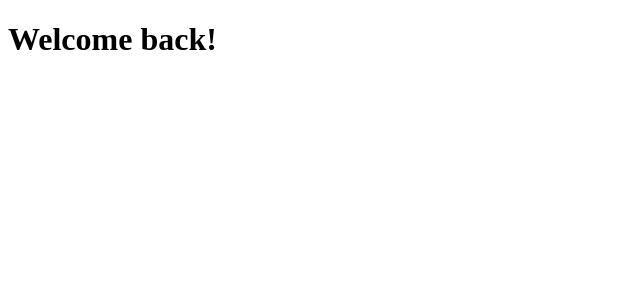
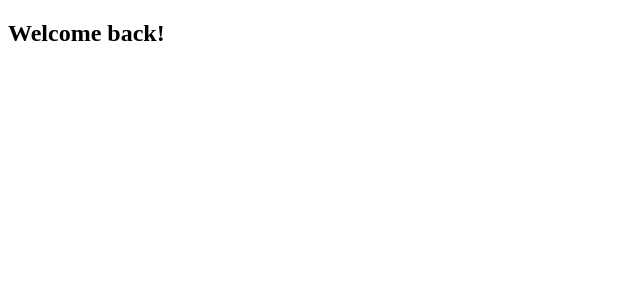
Before and after one commit to leeunduck/SideProject-winnibears-, a React (Create React App) app: page / in a window 1280 px wide. Shown: the top 300 px of the page, without its empty margins (0-640 px from the left). Built offline with nearby package versions, Linux system fonts and the light colour scheme.

Commit message:
feat: 파일 생성

```diff
--- a/src/App.js
+++ b/src/App.js
@@ -1,7 +1,7 @@
 function App() {
   return (
     <div>
-      <h1>Welcome back!</h1>
+      <h2>Welcome back!</h2>
     </div>
   );
 }
```
